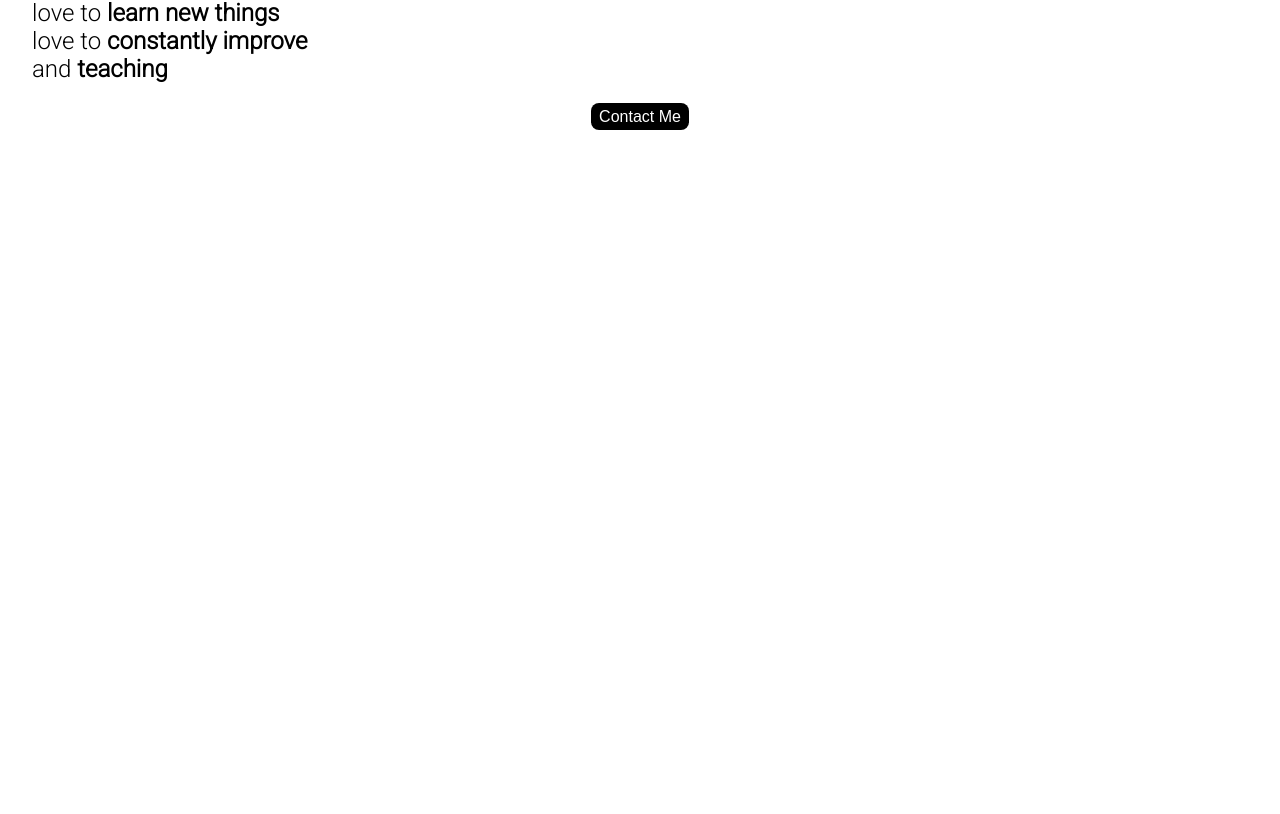
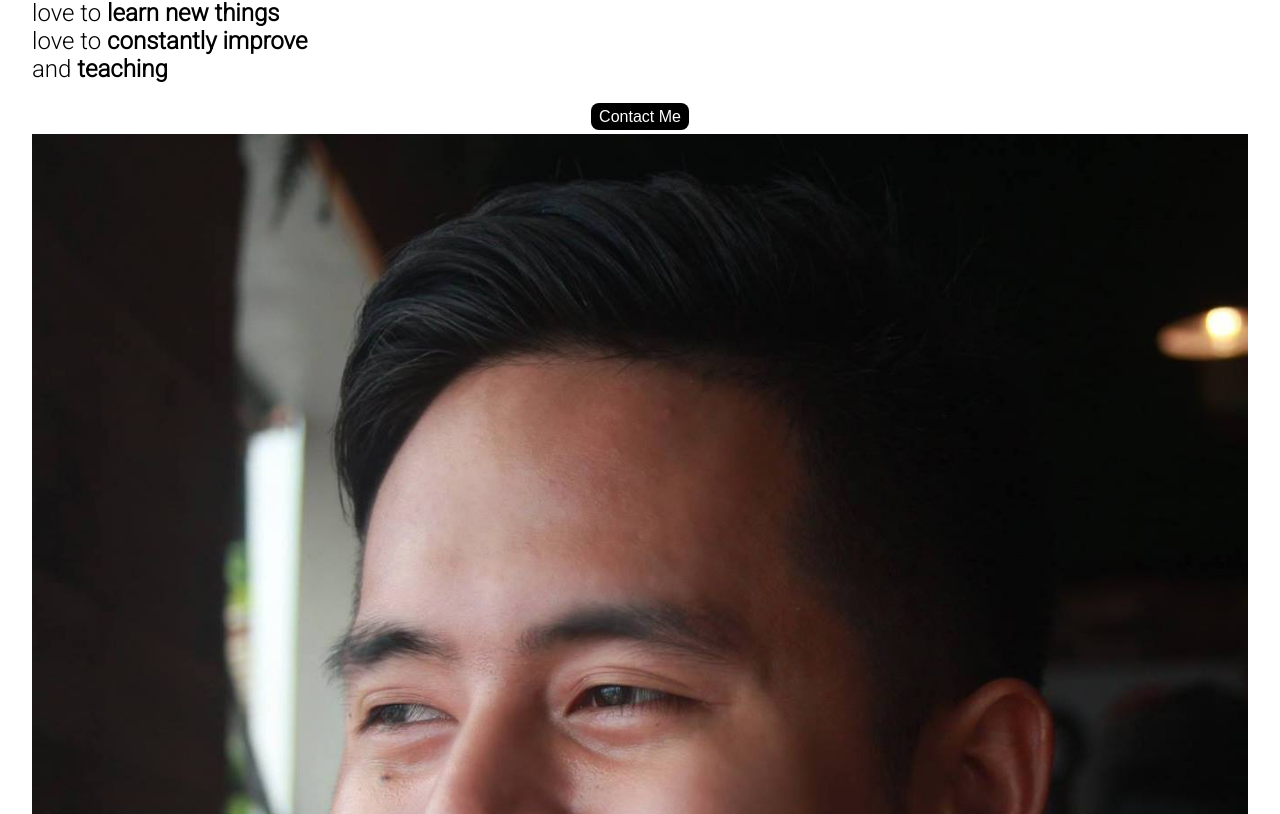
Before and after one commit to mcdylanb/portfolio, a React (Create React App) app: page / in a window 1280 px wide. Shown: the part 386-1200 px from the top of the page. Before the commit the page ends 800 px from the top, so only its background shows below. Built offline with nearby package versions, Linux system fonts and the light colour scheme.

Commit message:
adds profile img and imports into intro

```diff
--- a/src/App.js
+++ b/src/App.js
@@ -1,8 +1,12 @@
 import "./App.css";
+import profile from "./assets/profile.jpg";
 
+// const Nav = () => {
+
+// }
 const Intro = () => {
   return (
-    <div>
+    <>
       <div className="intro">
         <div className="container-center">
           <blockquote>welcome to my simple portfolio website</blockquote>
@@ -35,8 +39,11 @@ const Intro = () => {
         <div className="container-center">
           <button>Contact Me</button>
         </div>
+        <div className="container">
+          <img src={profile} alt="" />
+        </div>
       </div>
-    </div>
+    </>
   );
 };
 function App() {
```
Also changed, not shown: src/assets/profile.jpg (added).
